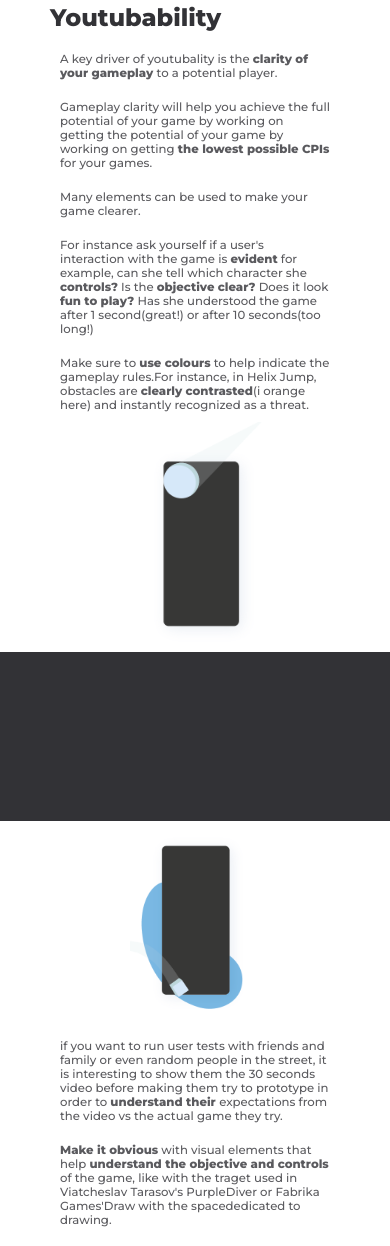
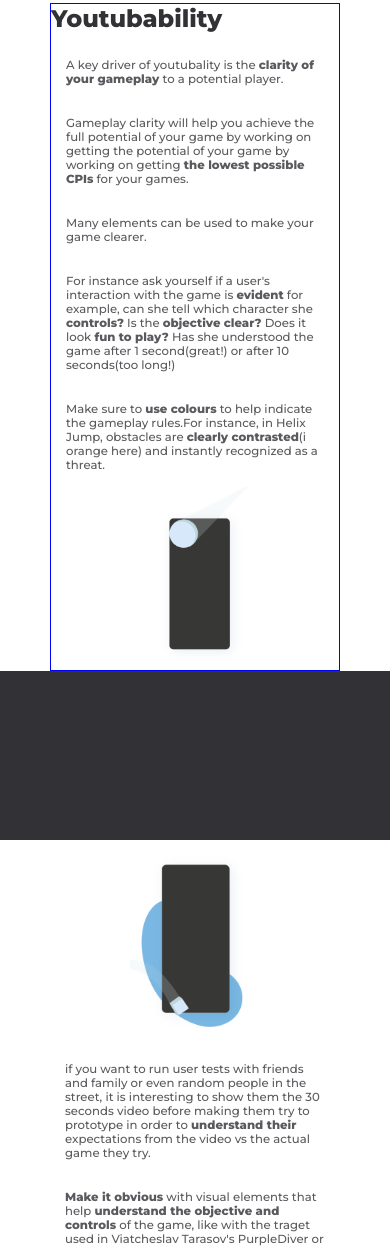
Before and after one commit to jyoti-nambiar/ResponsiveDesign, a website: page index.html in a window 390 px wide. Shown: the part 458-1704 px from the top of the page. Drawn offline with Linux system fonts and the light colour scheme.

Commit message:
Made small changes to the phonesection div and image width

```diff
--- a/sass/phoneSection1.scss
+++ b/sass/phoneSection1.scss
@@ -1,26 +1,27 @@
 .PhoneImage1{
+    margin:0 50px;
     display:flex;
     justify-content: center;
-    margin:0 50px;
-flex-wrap: wrap;
+    flex-wrap: wrap;
+    border:1px solid blue;
 }
 .PhoneImage1--div h2{
 margin-bottom: 10px;
 
 }
 .PhoneImage1--div p{
-padding:10px;
+padding:15px;
 
 }
 
 .PhoneImage1--div{
     align-self: center;
-    width:45%;
+    width:35%;
 
 }
 
 .PhoneImage1 img{
 
-    width:50%;
+    width:40%;
 
 }
--- a/sass/phoneSection2.scss
+++ b/sass/phoneSection2.scss
@@ -2,17 +2,17 @@
     display:flex;
     justify-content: center;
     margin:0 50px;
-flex-wrap: wrap;
+    flex-wrap: wrap;
 }
 
 .PhoneImage2--div p{
-padding:10px;
+padding:15px;
 
 }
 
 .PhoneImage2--div{
     align-self: center;
-    width:50%;
+    width:35%;
 
 }
 
--- a/sass/textOnly.scss
+++ b/sass/textOnly.scss
@@ -1,9 +1,9 @@
 .text-only{
     margin: 20px 20px;
-    width:75%
+    width:70%
 }
 
 .text-only p{
-    padding:10px;
+    padding:15px;
 
 }
```
Also changed, not shown: index.html (+1 -1 lines), style.css.
